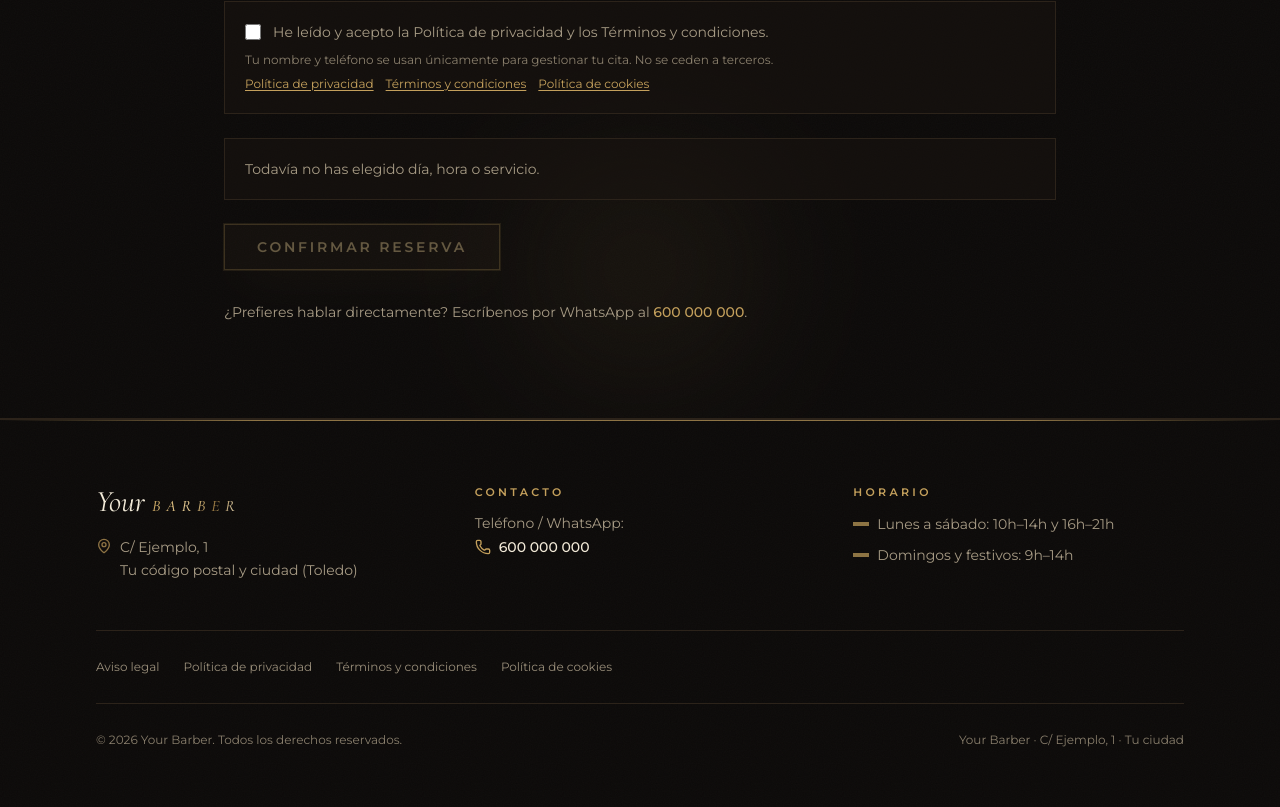
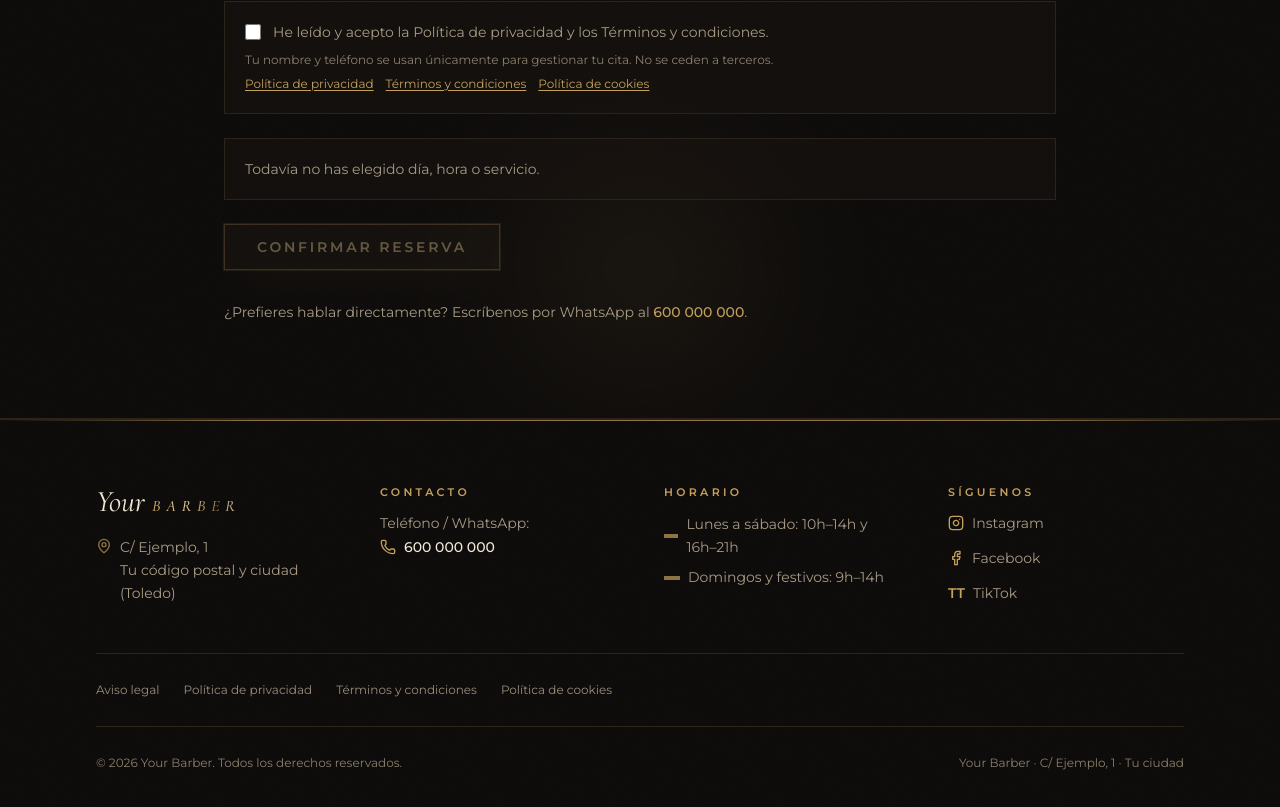
Before and after one commit to Nagomu26/your-barber-luxe, a React (Vite) app: page / in a window 1280 px wide. Shown: the part 4613-5420 px from the top of the page. Built offline with nearby package versions, Linux system fonts and the light colour scheme; no server answers.

Commit message:
Añadir sección de redes sociales al footer

```diff
--- a/src/components/site/Footer.tsx
+++ b/src/components/site/Footer.tsx
@@ -16,7 +16,7 @@ export function Footer({ onOpenLegal }: { onOpenLegal: (docId: LegalDocId) => vo
       <div className="grain pointer-events-none absolute inset-0" aria-hidden="true"></div>
 
       <div className="relative mx-auto max-w-6xl px-5 py-16 sm:px-8">
-        <div className="grid gap-12 sm:grid-cols-3">
+        <div className="grid gap-12 sm:grid-cols-2 lg:grid-cols-4">
           <div>
             <p className="font-display text-3xl italic text-ivory">
               {CONFIG.logoNombre}{" "}
@@ -66,6 +66,75 @@ export function Footer({ onOpenLegal }: { onOpenLegal: (docId: LegalDocId) => vo
               </span>
             </p>
           </div>
+
+          <div>
+            <p className="mb-3 text-[11px] font-semibold uppercase tracking-[0.3em] text-gold">
+              Síguenos
+            </p>
+            <ul className="space-y-3 text-sm text-fog">
+              {CONFIG.instagram && (
+                <li>
+                  <a
+                    href={CONFIG.instagram}
+                    target="_blank"
+                    rel="noopener noreferrer"
+                    className="inline-flex items-center gap-2 transition-colors hover:text-goldlight"
+                  >
+                    <svg viewBox="0 0 24 24" fill="none" stroke="currentColor" strokeWidth="2" strokeLinecap="round" strokeLinejoin="round" className="h-4 w-4 flex-shrink-0 text-gold" aria-hidden="true">
+                      <rect x="2" y="2" width="20" height="20" rx="5" ry="5" />
+                      <path d="M16 11.37A4 4 0 1 1 12.63 8 4 4 0 0 1 16 11.37z" />
+                      <line x1="17.5" y1="6.5" x2="17.51" y2="6.5" />
+                    </svg>
+                    Instagram
+                  </a>
+                </li>
+              )}
+              {CONFIG.facebook && (
+                <li>
+                  <a
+                    href={CONFIG.facebook}
+                    target="_blank"
+                    rel="noopener noreferrer"
+                    className="inline-flex items-center gap-2 transition-colors hover:text-goldlight"
+                  >
+                    <svg viewBox="0 0 24 24" fill="none" stroke="currentColor" strokeWidth="2" strokeLinecap="round" strokeLinejoin="round" className="h-4 w-4 flex-shrink-0 text-gold" aria-hidden="true">
+                      <path d="M18 2h-3a5 5 0 0 0-5 5v3H7v4h3v8h4v-8h3l1-4h-4V7a1 1 0 0 1 1-1h3z" />
+                    </svg>
+                    Facebook
+                  </a>
+                </li>
+              )}
+              {CONFIG.tiktok && (
+                <li>
+                  <a
+                    href={CONFIG.tiktok}
+                    target="_blank"
+                    rel="noopener noreferrer"
+                    className="inline-flex items-center gap-2 transition-colors hover:text-goldlight"
+                  >
+                    <span className="font-bold text-gold">TT</span>
+                    TikTok
+                  </a>
+                </li>
+              )}
+              {CONFIG.youtube && (
+                <li>
+                  <a
+                    href={CONFIG.youtube}
+                    target="_blank"
+                    rel="noopener noreferrer"
+                    className="inline-flex items-center gap-2 transition-colors hover:text-goldlight"
+                  >
+                    <svg viewBox="0 0 24 24" fill="none" stroke="currentColor" strokeWidth="2" strokeLinecap="round" strokeLinejoin="round" className="h-4 w-4 flex-shrink-0 text-gold" aria-hidden="true">
+                      <path d="M22.54 6.42a2.78 2.78 0 0 0-1.94-2C18.88 4 12 4 12 4s-6.88 0-8.6.46a2.78 2.78 0 0 0-1.94 2A29 29 0 0 0 1 11.75a29 29 0 0 0 .46 5.33A2.78 2.78 0 0 0 3.4 19c1.72.46 8.6.46 8.6.46s6.88 0 8.6-.46a2.78 2.78 0 0 0 1.94-2 29 29 0 0 0 .46-5.33 29 29 0 0 0-.46-5.33z" />
+                      <polygon points="9.75 15.02 15.5 11.75 9.75 8.48 9.75 15.02" fill="currentColor" stroke="none" />
+                    </svg>
+                    YouTube
+                  </a>
+                </li>
+              )}
+            </ul>
+          </div>
         </div>
 
         <div className="mt-12 flex flex-wrap items-center justify-center gap-x-6 gap-y-2 border-t border-line pt-7 sm:justify-start">
--- a/src/lib/config.ts
+++ b/src/lib/config.ts
@@ -30,6 +30,11 @@ export const CONFIG = {
   // Clave anti-spam compartida con el Google Apps Script (doPost la comprueba).
   // Debe coincidir EXACTAMENTE con WEBHOOK_TOKEN en reservas-apps-script.gs.
   webhookToken: "hbbk-r65j9hj3-bwan4kpy",
+// --- Redes sociales (pon aquí las URLs reales de cada cliente; vacío = se oculta) ---
+  instagram: "https://instagram.com/yournegocio",
+  facebook: "https://facebook.com/yournegocio",
+  tiktok: "https://tiktok.com/@yournegocio",
+  youtube: "",
 } as const;
 
 export type Config = typeof CONFIG;
```
